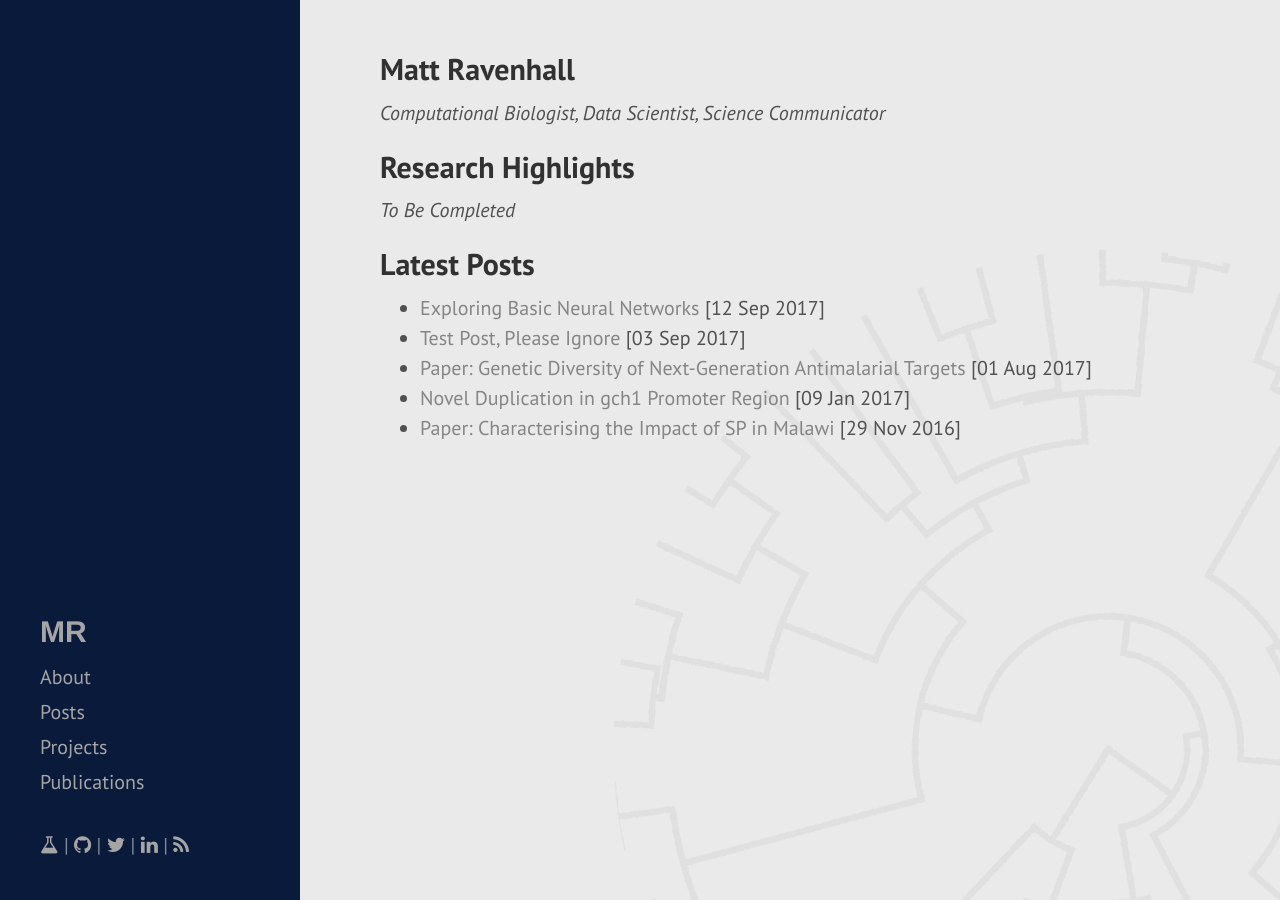
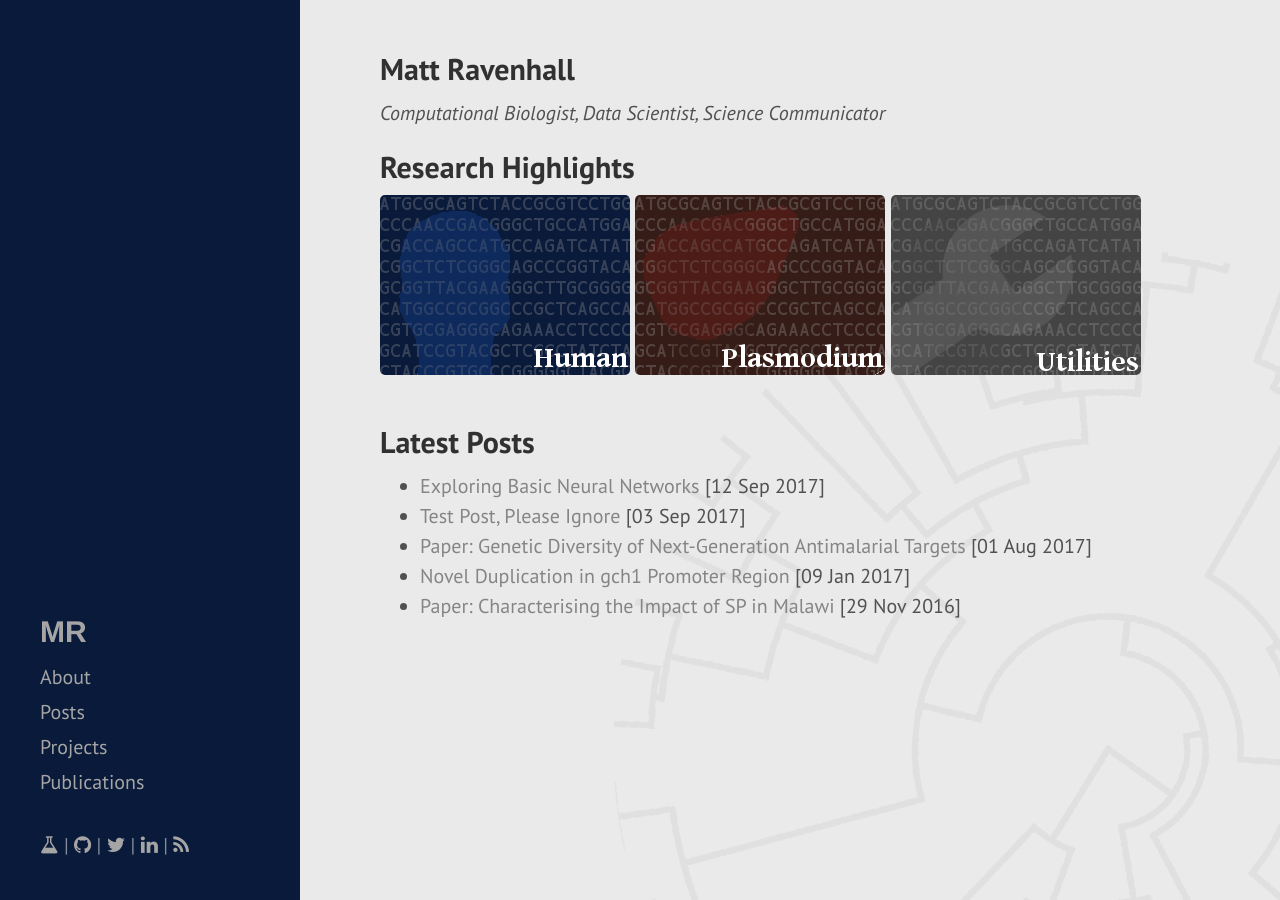
Before and after one commit to mattravenhall/mattravenhall.github.io, a Jekyll site: the page built from index.html, in a window 1280 px wide. Built offline with Jekyll 4.4.1, drawn with Linux system fonts in a browser that asks for light colours.

Commit message:
Added research highlights images
Section still under construction

```diff
--- a/css/main.css
+++ b/css/main.css
@@ -63,3 +63,6 @@ html, body {
     background-attachment: fixed;
     background-size: auto;
 }
+.inline-block {
+   display: inline-block;
+}
--- a/index.html
+++ b/index.html
@@ -8,7 +8,15 @@ title: Home
   <i>Computational Biologist, Data Scientist, Science Communicator</i>
   <br>
   <h2>Research Highlights</h2>
-  <i>To Be Completed</i>
+  <div class="inline-block">
+    <img src="/assets/highlightHuman.png"></img>
+  </div>
+  <div class="inline-block">
+      <img src="/assets/highlightPlasmodium.png"></img>
+  </div>
+  <div class="inline-block">
+      <img src="/assets/highlightUtilities.png"></img>
+  </div>
   <br>
   <h2>Latest Posts</h2>
   <ul>
```
Also changed, not shown: assets/highlightHuman.png (added), assets/highlightPlasmodium.png (added), assets/highlightUtilities.png (added).
